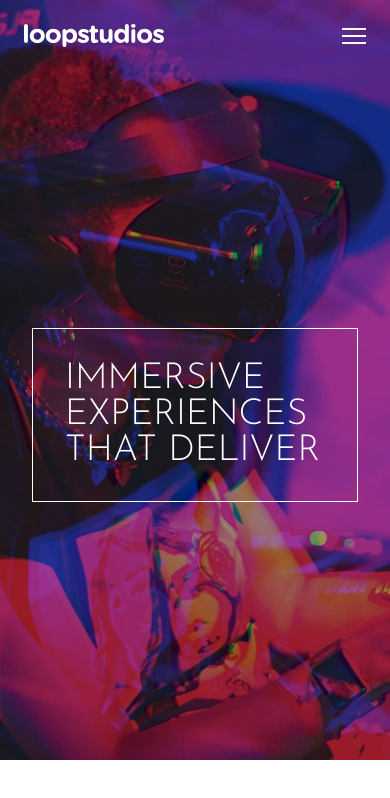
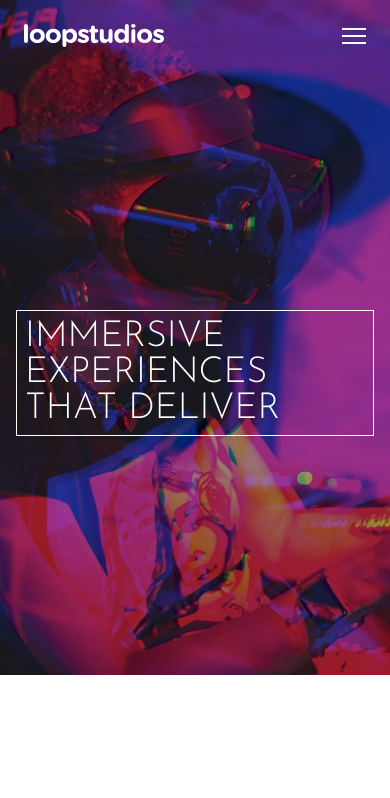
Before and after one commit to realkevinbrian/loopstudios-landing-page, a React (Create React App) app: page / in a window 390 px wide. Shown: the top 798 px of the page. Built offline with nearby package versions, Linux system fonts and the light colour scheme.

Commit message:
Fixed Hero Page now responsive

```diff
--- a/src/Components/Hero/Styled.js
+++ b/src/Components/Hero/Styled.js
@@ -14,7 +14,7 @@ export const HeroWrapper = styled.main`
 
   @media (max-width: 600px) {
     padding: 0;
-    height: 90vh;
+    height: 80vh;
     background-image: url(${Mobilebg});
   }
 `;
@@ -34,4 +34,12 @@ export const HeroContentText = styled.div`
   color: white;
   font-size: 1.5rem;
   border: 1px solid white;
+
+  @media (max-width: 600px) {
+
+  margin: 1rem;
+  padding: .5rem;
+  max-width: 100%;
+
+  }
 `;
```
